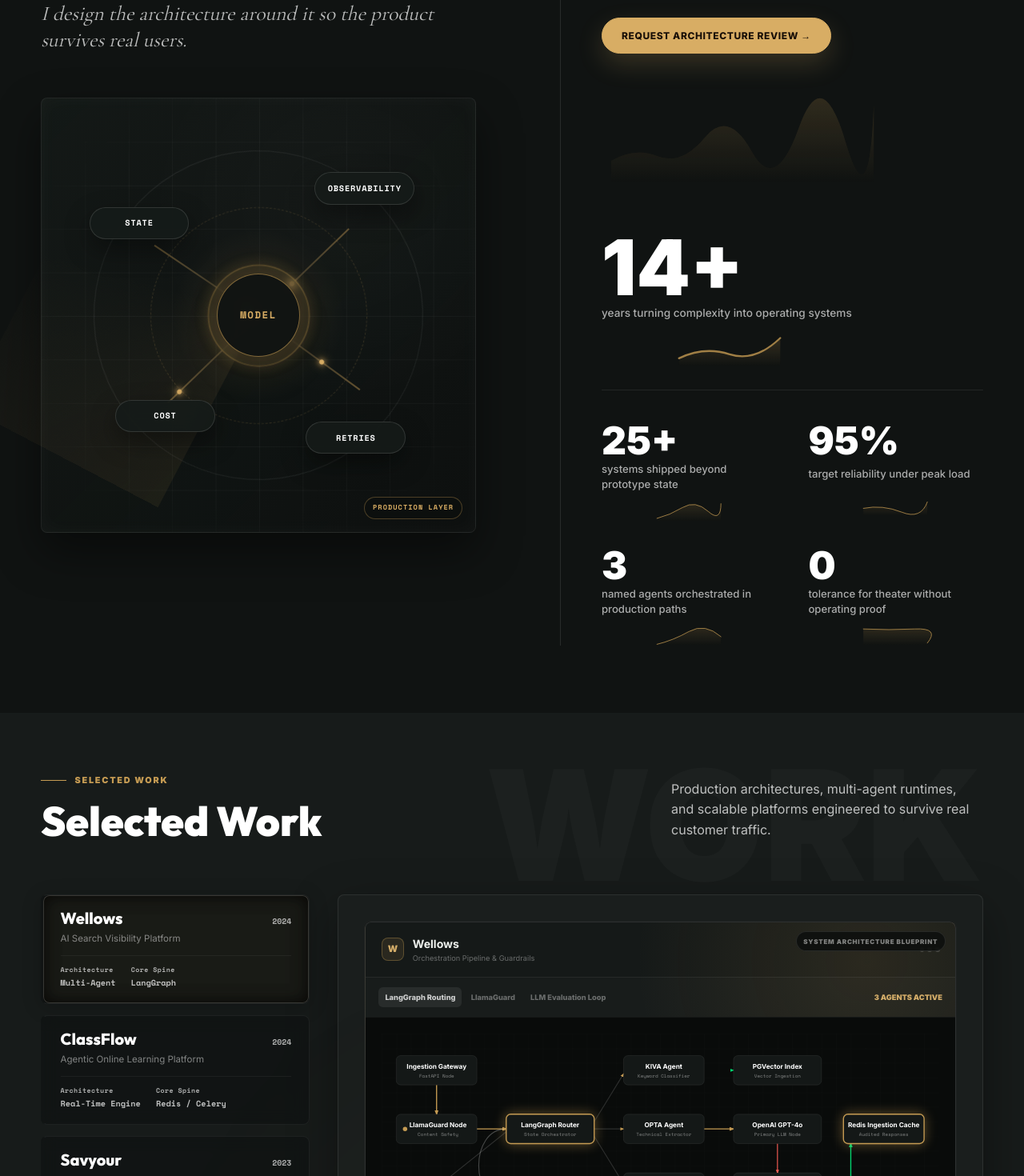
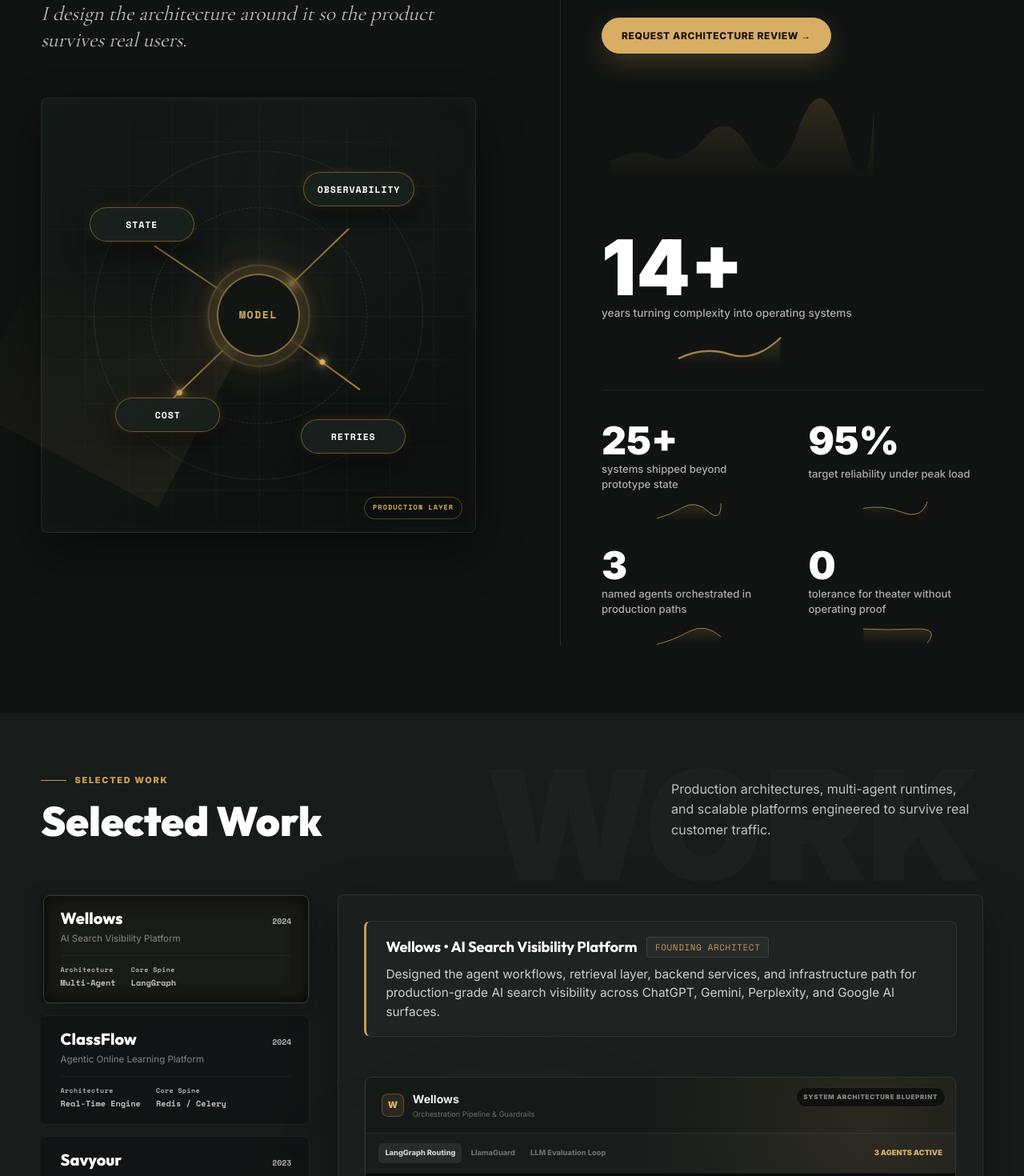
Before and after one commit to uzairkhatri/uzairkhatri, a Next.js app: page / in a window 1280 px wide. Shown: the part 1300-2770 px from the top of the page at 80% size. Built offline with nearby package versions, Linux system fonts and the light colour scheme.

Commit message:
feat(polish): remove hero HUD clutter, add project context banner, boost orbital map contrast, add process flow arrows, and convert FAQs to buyer objection removers

```diff
--- a/components/AEOQuestions.tsx
+++ b/components/AEOQuestions.tsx
@@ -49,24 +49,24 @@
 
 const faqs: FAQ[] = [
   {
-    question: "What specific AI services does Uzair Khatri provide?",
-    answer: "I provide end-to-end AI systems architecture: multi-agent runtime design using LangGraph, RAG and hybrid vector search pipelines, deterministic schema guardrails to prevent hallucination, multi-model failover between OpenAI and Anthropic Claude via AWS Bedrock, and cost-observability dashboards with LangSmith."
+    question: "Can you work with an AI system or codebase we already have in production?",
+    answer: "Yes. A substantial portion of my work involves stabilizing systems that already have users but suffer from hallucinations, rate-limit failures, latency spikes, or runaway token costs. We isolate the architectural failure points without forcing a disruptive ground-up rewrite."
   },
   {
-    question: "How do you build and architect scalable SaaS applications?",
-    answer: "SaaS applications require rigorous data integrity and concurrency guarantees. I design multi-tenant cloud backends in Python (FastAPI) and Node.js, utilizing Redis Redlock distributed mutexes to eliminate race conditions, Celery/SQS worker queues for asynchronous load buffering, and Stripe Connect automated payout ledgers."
+    question: "Do you build the system directly or only provide high-level architecture advisory?",
+    answer: "Both, depending on your team's needs. In dedicated Build engagements, I write production code—submitting PRs for agent state graphs, vector retrieval, and Redis concurrency locks. In Advisory sprints or fractional retainers, I review architecture specs, enforce boundaries, and mentor lead engineers through complex decisions."
   },
   {
-    question: "How do you approach the application layer and frontend for AI systems?",
-    answer: "An AI architecture is only as reliable as the interface delivering it. I engineer high-performance web platforms using Next.js 15 App Router, React 19 Server Components, and edge streaming. Interfaces are built for sub-50ms TTFB, optimistic state transitions, and responsive visualization of complex agent telemetry."
+    question: "How do you embed with our existing engineering team?",
+    answer: "I embed directly into your GitHub/GitLab repositories, pull requests, and Slack channels. I work alongside your CTO and senior backend engineers, establishing rigorous patterns and leaving your team with complete code ownership, telemetry dashboards, and clear operational runbooks."
   },
   {
-    question: "What are agentic AI workflows and how do they benefit enterprises?",
-    answer: "Agentic AI workflows replace fragile single-prompt chains with coordinated, specialized agents (e.g. data ingestion, reasoning, validation, and citation). Each agent operates within strict memory contracts, retry limits, and dead-letter queues so an error in one component never crashes the customer-facing application."
+    question: "What stage is the best time to bring you in?",
+    answer: "The two highest-ROI moments are: (1) Prototype-to-Production—when your demo works and you need to harden state, queues, cost controls, and security before launch, and (2) Scale Bottleneck—when real customer load exposes concurrency flaws, dropped jobs, or high model failure rates."
   },
   {
-    question: "How can we start an engagement or architecture review?",
-    answer: "You can book an introductory 30-minute Architecture Review session directly via Calendly or email hello@uzairkhatri.com. We will pressure-test your current system, identify failure risks, and outline a concrete production roadmap."
+    question: "How does an initial engagement start?",
+    answer: "We begin with a focused 30-minute architecture strategy session to discuss your system constraints and bottlenecks. From there, we either execute a 1–2 week Architecture Audit or structure a 4–8 week critical-path build."
   }
 ];
 
@@ -104,10 +104,10 @@
 
         <div className={styles.faqContainer}>
           <h3 className={styles.faqTitle}>
-            Frequently Asked Questions (AEO & Architecture Insights)
+            Frequently Asked Questions (Engagement &amp; Delivery)
           </h3>
-          {faqs.map((faq, idx) => (
-            <details key={faq.question} className={styles.faqItem} open={idx === 0}>
+          {faqs.map((faq) => (
+            <details key={faq.question} className={styles.faqItem}>
               <summary className={styles.faqSummary}>{faq.question}</summary>
               <div className={styles.faqBody}>
                 <p>{faq.answer}</p>
--- a/components/About.module.css
+++ b/components/About.module.css
@@ -168,16 +168,38 @@
 .processGrid {
   display: grid;
   grid-template-columns: repeat(4, minmax(0, 1fr));
-  gap: 1rem;
+  gap: 1.5rem;
+  position: relative;
 }
 
 .processStep {
+  position: relative;
   display: grid;
   align-content: start;
   gap: 0.75rem;
   min-height: 14rem;
-  border-top: 1px solid rgba(216, 173, 100, 0.44);
-  padding-top: 1.05rem;
+  border-top: 2px solid rgba(216, 173, 100, 0.55);
+  padding-top: 1.25rem;
+  transition: transform 0.25s ease, border-color 0.25s ease;
+}
+
+.processStep:not(:last-child)::after {
+  content: "→";
+  position: absolute;
+  top: -0.75rem;
+  right: -0.95rem;
+  color: var(--gold-bright);
+  font-family: var(--font-space-mono), monospace;
+  font-size: 0.95rem;
+  font-weight: 800;
+  z-index: 2;
+  background: #131716;
+  padding: 0 0.3rem;
+}
+
+.processStep:hover {
+  border-top-color: var(--gold-bright);
+  transform: translateY(-2px);
 }
 
 .processStep h4 {
--- a/components/Contact.tsx
+++ b/components/Contact.tsx
@@ -112,7 +112,7 @@
               Book 30-Min Architecture Call &rarr;
             </a>
             <a className={styles.secondary} href="#contact-card">
-              Or send project details below &darr;
+              Prefer async? Tell me about your project &darr;
             </a>
           </div>
         </div>
--- a/components/Landing.tsx
+++ b/components/Landing.tsx
@@ -127,26 +127,6 @@
       <div className="hero-portrait-stage" aria-hidden="true">
         <div className="hero-portrait-glow" />
         <div className="hero-blueprint-grid" />
-
-        {/* Minimalist Executive Architecture HUD Callouts */}
-        <div className="hero-hud-card hud-top-left">
-          <div className="hud-card-header">
-            <span className="hud-status-dot gold" />
-            <span className="hud-card-tag">AGENT RUNTIME</span>
-          </div>
-          <strong className="hud-card-title">LangGraph Multi-Agent</strong>
-          <span className="hud-card-sub">State Graphs &bull; Error Isolation</span>
-        </div>
-
-        <div className="hero-hud-card hud-bottom-left">
-          <div className="hud-card-header">
-            <span className="hud-status-dot green" />
-            <span className="hud-card-tag">PRODUCTION INFRA</span>
-          </div>
-          <strong className="hud-card-title">FastAPI &bull; Redis &bull; AWS</strong>
-          <span className="hud-card-sub">Queue Buffering &bull; Distributed Locks</span>
-        </div>
-
         <Image src={withBasePath("/img/profile/hero-portrait.webp")} alt="Uzair Khatri - AI Systems Architect" fill sizes="(max-width: 900px) 82vw, 42vw" priority fetchPriority="high" />
       </div>
 
--- a/components/ManifestoAndStats.module.css
+++ b/components/ManifestoAndStats.module.css
@@ -152,14 +152,17 @@
 .connectionA,
 .connectionB,
 .connectionC,
+.connectionA,
+.connectionB,
+.connectionC,
 .connectionD {
   position: absolute;
   top: 50%;
   left: 50%;
   width: 29%;
-  height: 1.5px;
+  height: 2px;
   transform-origin: left center;
-  background: linear-gradient(90deg, rgba(255, 255, 255, 0.05) 0%, rgba(197, 155, 83, 0.45) 100%);
+  background: linear-gradient(90deg, rgba(255, 255, 255, 0.15) 0%, rgba(229, 169, 59, 0.75) 100%);
   z-index: 2;
 }
 
@@ -169,14 +172,14 @@
 .connectionD::after {
   content: "";
   position: absolute;
-  top: -2.5px;
-  width: 6px;
-  height: 6px;
+  top: -3px;
+  width: 7px;
+  height: 7px;
   border-radius: 50%;
   background: var(--gold-bright);
   box-shadow:
-    0 0 6px var(--gold-bright),
-    0 0 12px var(--gold-bright);
+    0 0 8px var(--gold-bright),
+    0 0 16px var(--gold-bright);
   animation: signal-flow 4.2s infinite linear;
   opacity: 0;
   transform: translateZ(2px);
@@ -208,32 +211,32 @@
   width: 6.5rem;
   height: 6.5rem;
   transform: translate(-50%, -50%) translateZ(40px);
-  border: 1.5px solid rgba(216, 173, 100, 0.8);
-  background: rgba(16, 20, 18, 0.95);
+  border: 2px solid rgba(229, 169, 59, 0.95);
+  background: rgba(18, 22, 20, 0.98);
   backdrop-filter: blur(10px);
   color: var(--gold-bright);
   font-family: var(--font-space-mono), monospace;
-  font-size: 0.78rem;
-  font-weight: 700;
+  font-size: 0.82rem;
+  font-weight: 800;
   letter-spacing: 0.12em;
-  box-shadow: 0 1rem 3rem rgba(0, 0, 0, 0.6), 0 0 24px rgba(216, 173, 100, 0.2);
+  box-shadow: 0 1rem 3rem rgba(0, 0, 0, 0.7), 0 0 32px rgba(229, 169, 59, 0.35);
   animation: pulse-glow 3.5s infinite ease-in-out;
   z-index: 5;
 }
 
 .node {
-  min-width: 7.8rem;
-  border: 1px solid rgba(255, 255, 255, 0.12);
-  background: rgba(22, 27, 25, 0.9);
+  min-width: 8.2rem;
+  border: 1px solid rgba(229, 169, 59, 0.4);
+  background: rgba(26, 33, 30, 0.96);
   backdrop-filter: blur(12px);
-  padding: 0.72rem 0.95rem;
+  padding: 0.75rem 1.05rem;
   color: #ffffff;
   font-family: var(--font-space-mono), monospace;
-  font-size: 0.64rem;
+  font-size: 0.72rem;
   font-weight: 700;
   letter-spacing: 0.08em;
   text-align: center;
-  box-shadow: 0 0.8rem 2rem rgba(0, 0, 0, 0.4);
+  box-shadow: 0 0.8rem 2.2rem rgba(0, 0, 0, 0.55), 0 0 14px rgba(229, 169, 59, 0.15);
   transform-style: preserve-3d;
   transform: translateZ(65px);
   transition: transform 0.4s cubic-bezier(0.22, 1, 0.36, 1), border-color 0.4s ease, color 0.4s ease, background-color 0.4s ease, box-shadow 0.4s ease;
--- a/components/SelectedWork.module.css
+++ b/components/SelectedWork.module.css
@@ -252,6 +252,52 @@
   pointer-events: none;
   z-index: 0;
   transition: background 0.8s ease;
+}
+
+.projectContextBanner {
+  display: flex;
+  flex-direction: column;
+  gap: 0.5rem;
+  padding: 1.15rem 1.5rem;
+  background: rgba(255, 255, 255, 0.025);
+  border: 1px solid rgba(255, 255, 255, 0.07);
+  border-left: 3px solid var(--project-accent, var(--gold));
+  border-radius: 8px;
+  margin-bottom: 1.25rem;
+}
+
+.projectContextTop {
+  display: flex;
+  align-items: center;
+  flex-wrap: wrap;
+  gap: 0.75rem;
+}
+
+.projectNameTitle {
+  margin: 0;
+  color: #ffffff;
+  font-size: 1.15rem;
+  font-weight: 700;
+  letter-spacing: -0.01em;
+}
+
+.projectRolePill {
+  font-family: var(--font-space-mono), monospace;
+  font-size: 0.68rem;
+  color: var(--project-accent, var(--gold));
+  background: rgba(255, 255, 255, 0.04);
+  border: 1px solid rgba(255, 255, 255, 0.1);
+  padding: 0.25rem 0.6rem;
+  border-radius: 4px;
+  text-transform: uppercase;
+  letter-spacing: 0.06em;
+}
+
+.projectSummaryLine {
+  margin: 0;
+  color: rgba(255, 255, 255, 0.78);
+  font-size: 0.96rem;
+  line-height: 1.55;
 }
 
 /* Spec Panel (active card display) */
--- a/components/SelectedWork.tsx
+++ b/components/SelectedWork.tsx
@@ -411,6 +411,15 @@
               exit="exit"
               className={styles.specPanel}
             >
+              {/* Clear Business Context Header */}
+              <motion.div className={styles.projectContextBanner} variants={itemVariants}>
+                <div className={styles.projectContextTop}>
+                  <h3 className={styles.projectNameTitle}>{activeProject.name} &bull; {activeProject.category}</h3>
+                  <span className={styles.projectRolePill}>{activeProject.role}</span>
+                </div>
+                <p className={styles.projectSummaryLine}>{activeProject.description}</p>
+              </motion.div>
+
               {/* Project Visual Display Header */}
               <motion.div className={styles.specVisualBlock} variants={itemVariants}>
                 <ProjectVisual type={activeProject.diagram} variant="hero" activeLogIndex={activeLogIndex} />
```
